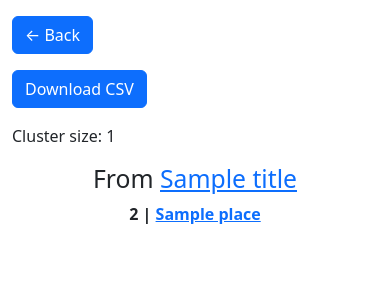
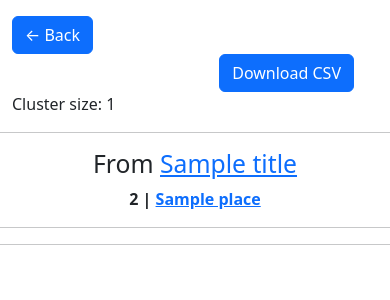
Before and after one commit to danieljohnevans/vt-elastic, a Flask app: template templates/cluster.html in a window 390 px wide. Shown: the part 57-357 px from the top of the page. Run offline with Flask 3, Linux system fonts and the light colour scheme; the template is opened without the code that fills it: most values are stand-ins (such as "Sample title", 1, 10 or a date in 2020).

Commit message:
responsive design ish

```diff
--- a/templates/cluster.html
+++ b/templates/cluster.html
@@ -3,9 +3,18 @@
 {% block content %}
 
     <div class="row">
-        <p><a href="javascript:history.back(1)" class="btn btn-primary">← Back</a></p>
-        <p><a href="{{ url_for('get_cluster', cluster_id=cluster_id, download_csv=cluster_id) }}" class="btn btn-primary" method="get">Download CSV</a></p>
+        <div class="row">
+            <div class="col-sm-auto my-auto">
+                <a href="javascript:history.back(1)" class="btn btn-primary">← Back</a>
+            </div>
+            <div class="col d-flex justify-content-end">
+                <a href="{{ url_for('get_cluster', cluster_id=cluster_id, download_csv=cluster_id) }}" class="btn btn-primary">Download CSV</a>
+            </div>
+        </div>
         <p>Cluster size: {{ titles|length }}</p>
+
+        <hr>
+
         {% for index in range(titles|length) %}
         <h2 class="text-center">From
             {% if url[index] %}
@@ -47,7 +56,8 @@
             {% endif %}
         </div>
     {% endif %}
-
+    <hr>
     {% endfor %}
+    <hr>
 
 {% endblock %}
--- a/templates/index.html
+++ b/templates/index.html
@@ -63,8 +63,8 @@
                             {% set min_date = data['min_date'] %}
                             {% set max_date = data['max_date'] %}
                             <div data-min_date="{{ min_date }}" data-max_date="{{ max_date }}">
-                                <a href="{{ url_for('get_cluster', cluster_id=key, search_term=query) }}">
-                                    <button class="btn btn-lg btn-link">{{ doc_count }} reprints from {{ min_date }} to {{ max_date }}</button>
+                            <a href="{{ url_for('get_cluster', cluster_id=key, search_term=query) }}">
+                                    <h5>{{ doc_count }} reprints from {{ min_date }} to {{ max_date }}</h5>
                                 </a>
 
                                 {% set cluster_results = results|selectattr('_source.cluster', 'eq', key)|list %}
```
